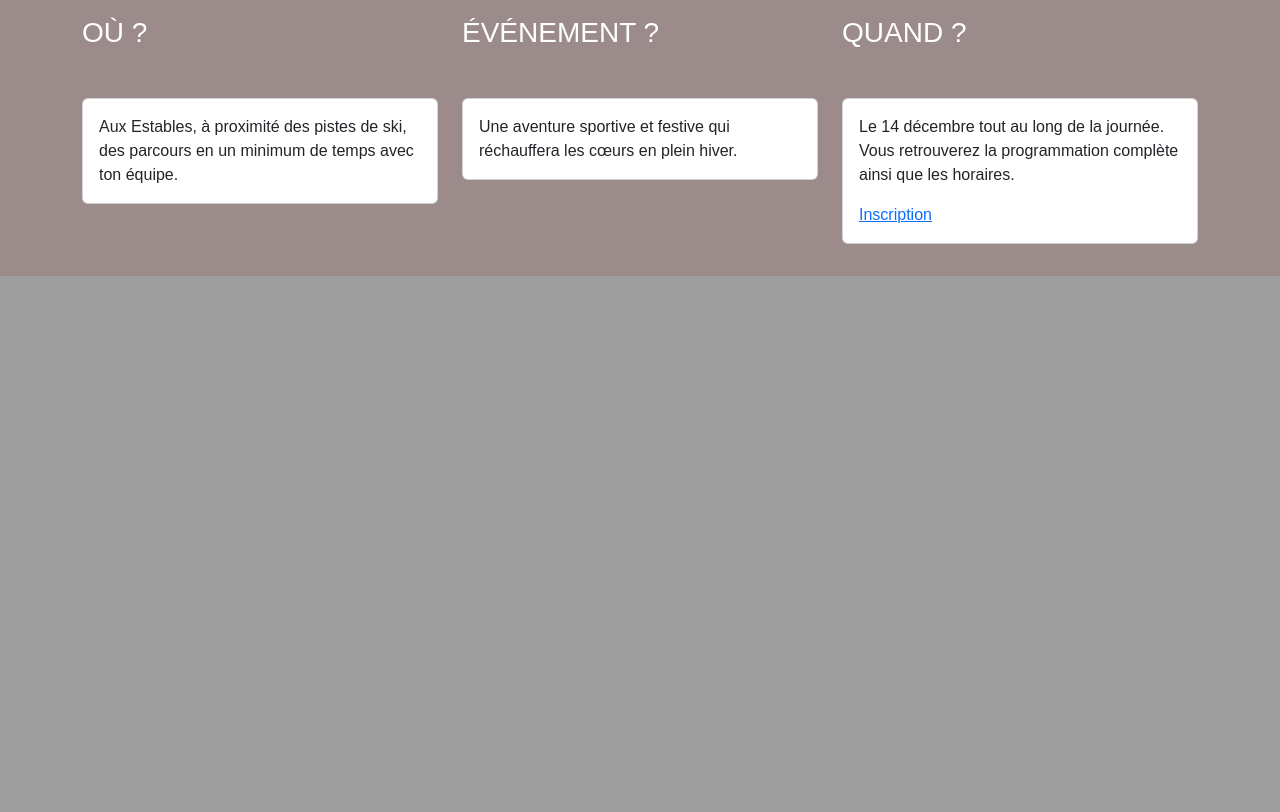
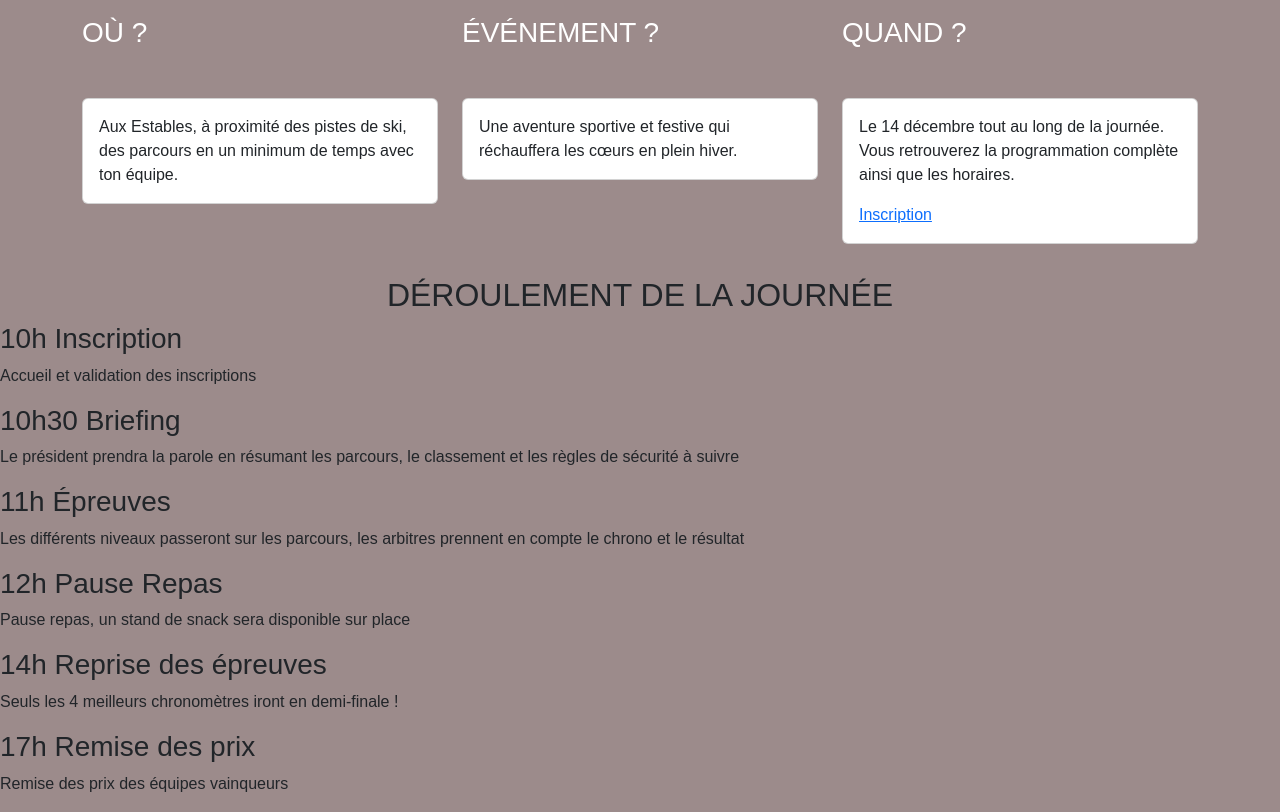
Before and after one commit to victoraubague1/webweek, a PHP site: page / in a window 1280 px wide. Shown: the part 960-1772 px from the top of the page. Before the commit the page ends 1236 px from the top, so only its background shows below. Run offline with PHP 8.4, Linux system fonts and the light colour scheme.

Commit message:
Update index.php

```diff
--- a/index.php
+++ b/index.php
@@ -133,11 +133,35 @@
     </div>
 </div>
 </div>
-
-
-
-
-
+<div class="deroulement">
+        <h2 class="text-center">DÉROULEMENT DE LA JOURNÉE</h2>
+        <div class="container_horaires">
+            <div class="horaires">
+                <h3>10h Inscription</h3>
+                <p>Accueil et validation des inscriptions</p>
+            </div>
+            <div class="horaires">
+                <h3>10h30 Briefing</h3>
+                <p>Le président prendra la parole en résumant les parcours, le classement et les règles de sécurité à suivre</p>
+            </div>
+            <div class="horaires">
+                <h3>11h Épreuves</h3>
+                <p>Les différents niveaux passeront sur les parcours, les arbitres prennent en compte le chrono et le résultat</p>
+            </div>
+            <div class="horaires">
+                <h3>12h Pause Repas</h3>
+                <p>Pause repas, un stand de snack sera disponible sur place</p>
+            </div>
+            <div class="horaires">
+                <h3>14h Reprise des épreuves</h3>
+                <p>Seuls les 4 meilleurs chronomètres iront en demi-finale !</p>
+            </div>
+            <div class="horaires">
+                <h3>17h Remise des prix</h3>
+                <p>Remise des prix des équipes vainqueurs</p>
+            </div>
+        </div>
+    </div>
     <!-- Boostrap JS -->
     <script src="https://cdn.jsdelivr.net/npm/bootstrap@5.0.0-beta1/dist/js/bootstrap.bundle.min.js"
             integrity="sha384-ygbV9kiqUc6oa4msXn9868pTtWMgiQaeYH7/t7LECLbyPA2x65Kgf80OJFdroafW"
```
